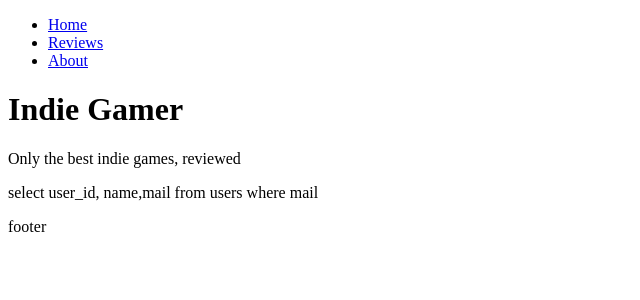
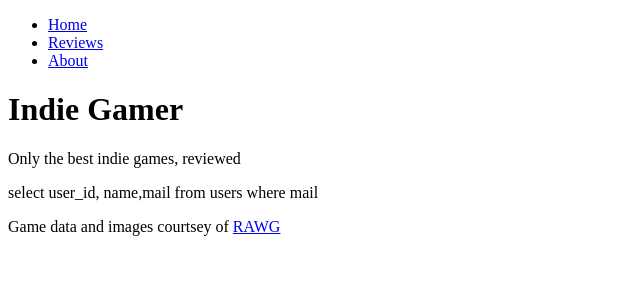
Before and after one commit to Prashantanitno/learn_nextjs, a Next.js app: page / in a window 1280 px wide. Shown: the top 300 px of the page, without its empty margins (0-640 px from the left). Built offline with nearby package versions, Linux system fonts and the light colour scheme.

Commit message:
layout and navigation

```diff
--- a/app/layout.jsx
+++ b/app/layout.jsx
@@ -22,7 +22,12 @@
           </nav>
         </header>
         <main>{children}</main>
-        <footer>footer</footer>
+        <footer>
+          Game data and images courtsey of{" "}
+          <a href="https://rawg.io/" target="_blank">
+            RAWG
+          </a>
+        </footer>
       </body>
     </html>
   );
```
